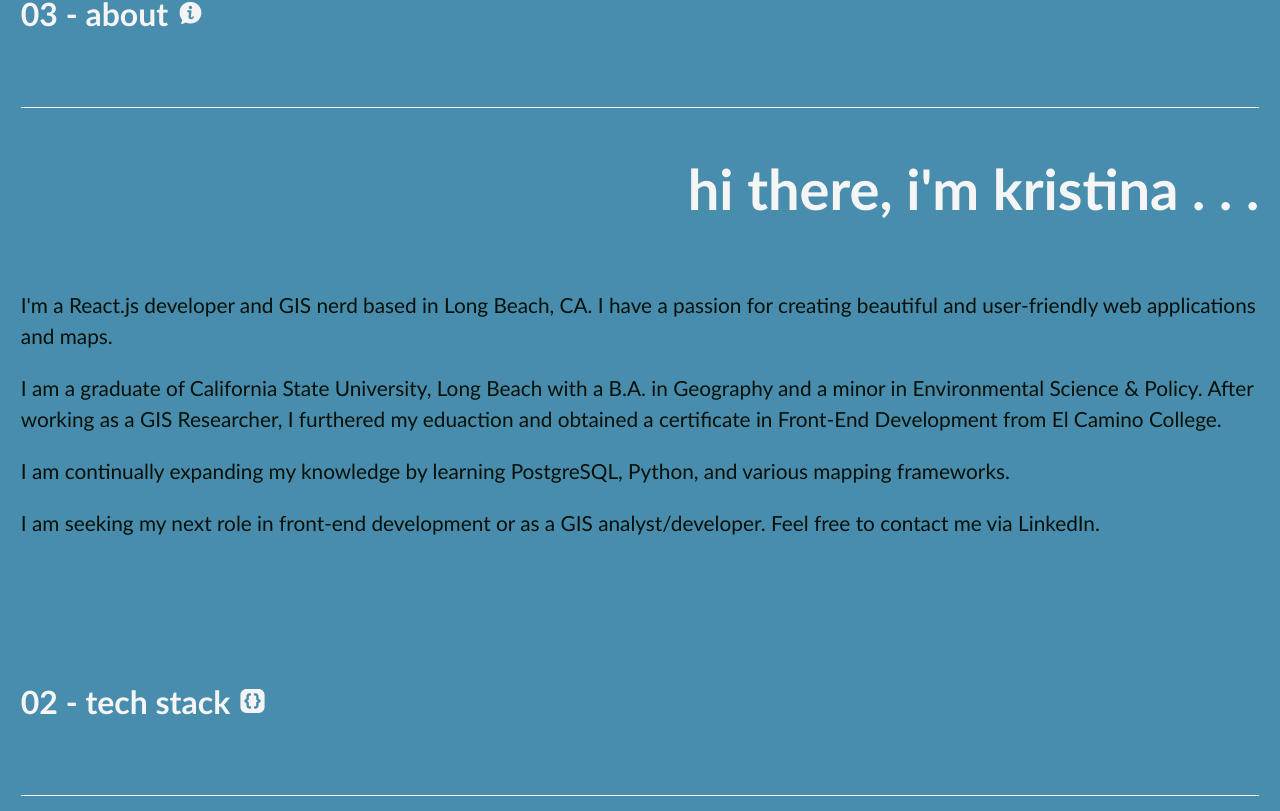
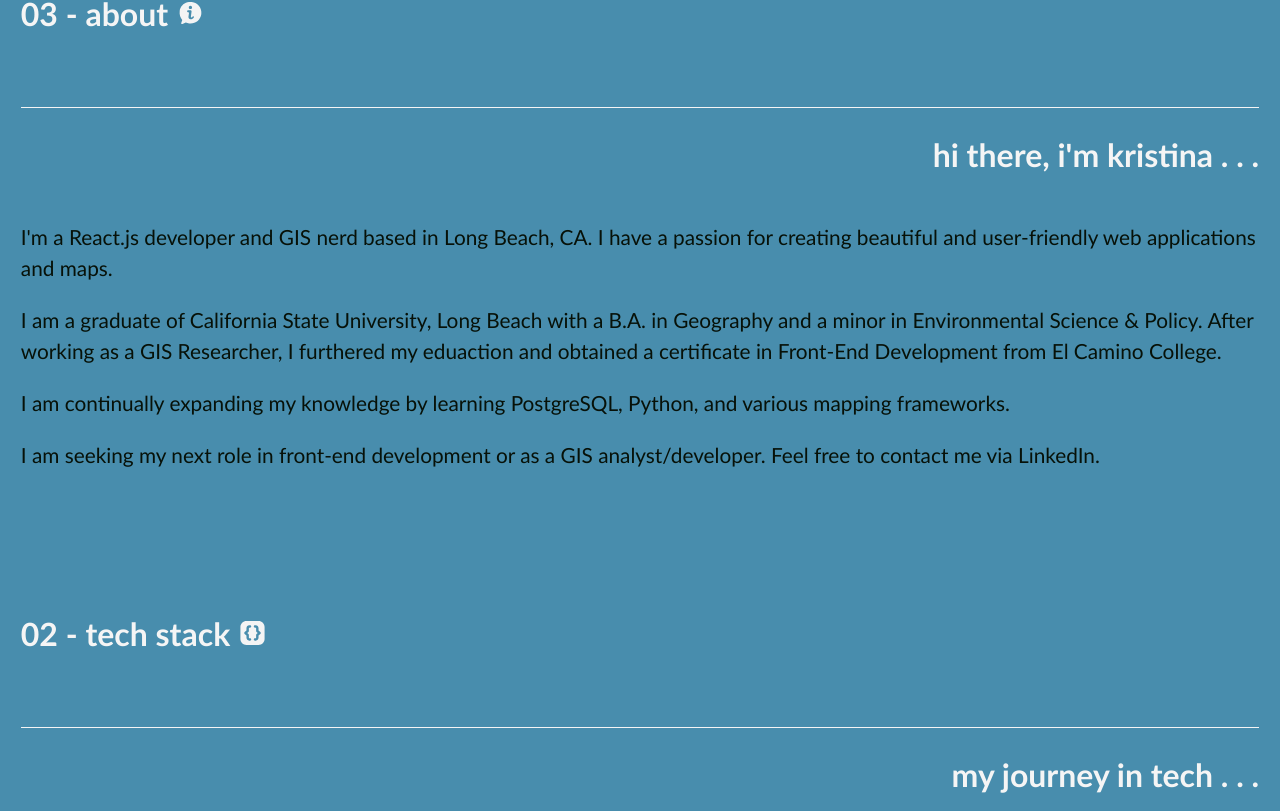
Before and after one commit to KristinaMacias/2024_My-Portfolio, a React (Vite) app: page / in a window 1280 px wide. Shown: the part 929-1740 px from the top of the page. Built offline with nearby package versions, Linux system fonts and the light colour scheme.

Commit message:
heading updates

```diff
--- a/src/App.css
+++ b/src/App.css
@@ -274,7 +274,7 @@ header {
   }
 
   .bottom-box h2 {
-    font-size: 3.5rem;
+    font-size: 2rem;
   }
 
   .bottom-box h3 {
```
